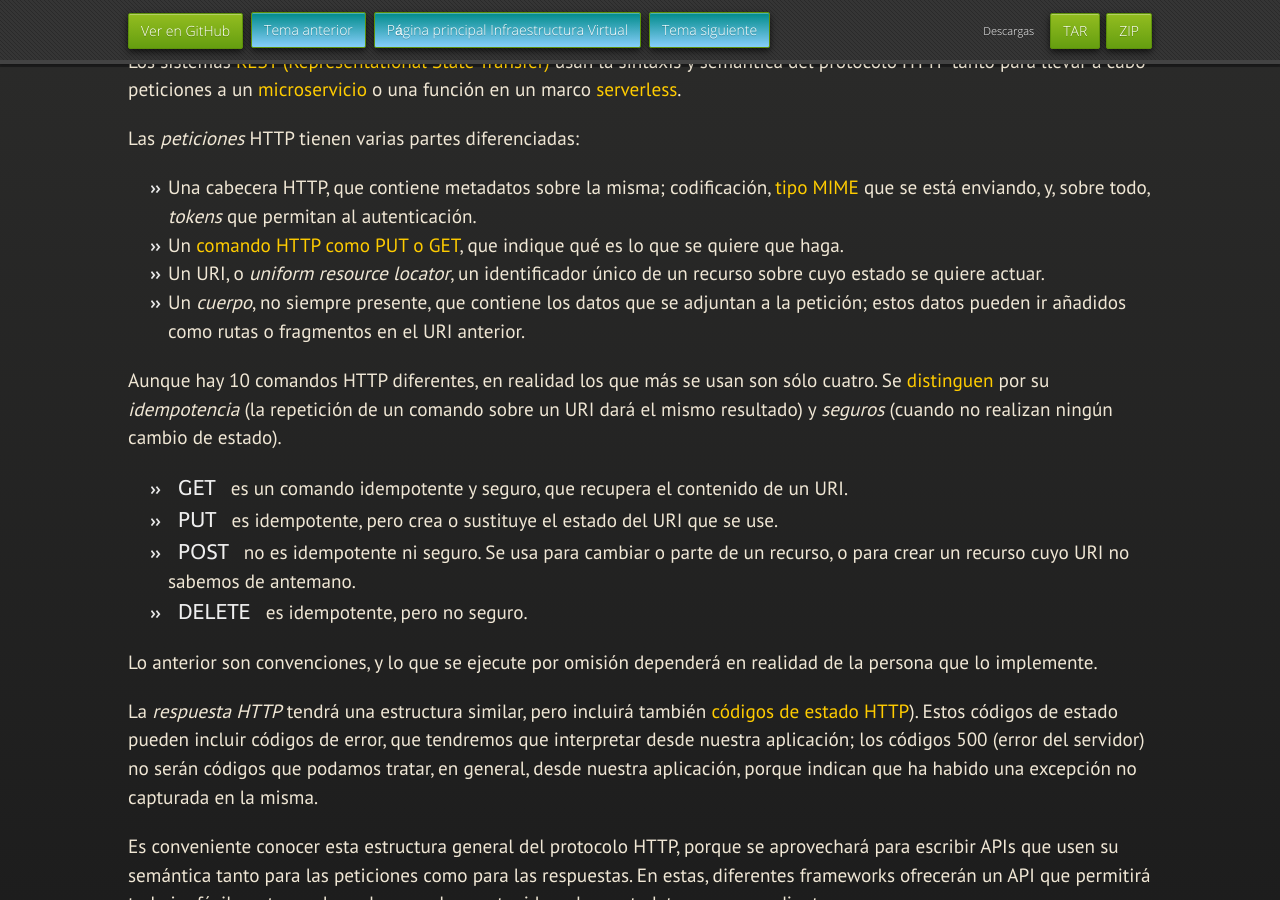
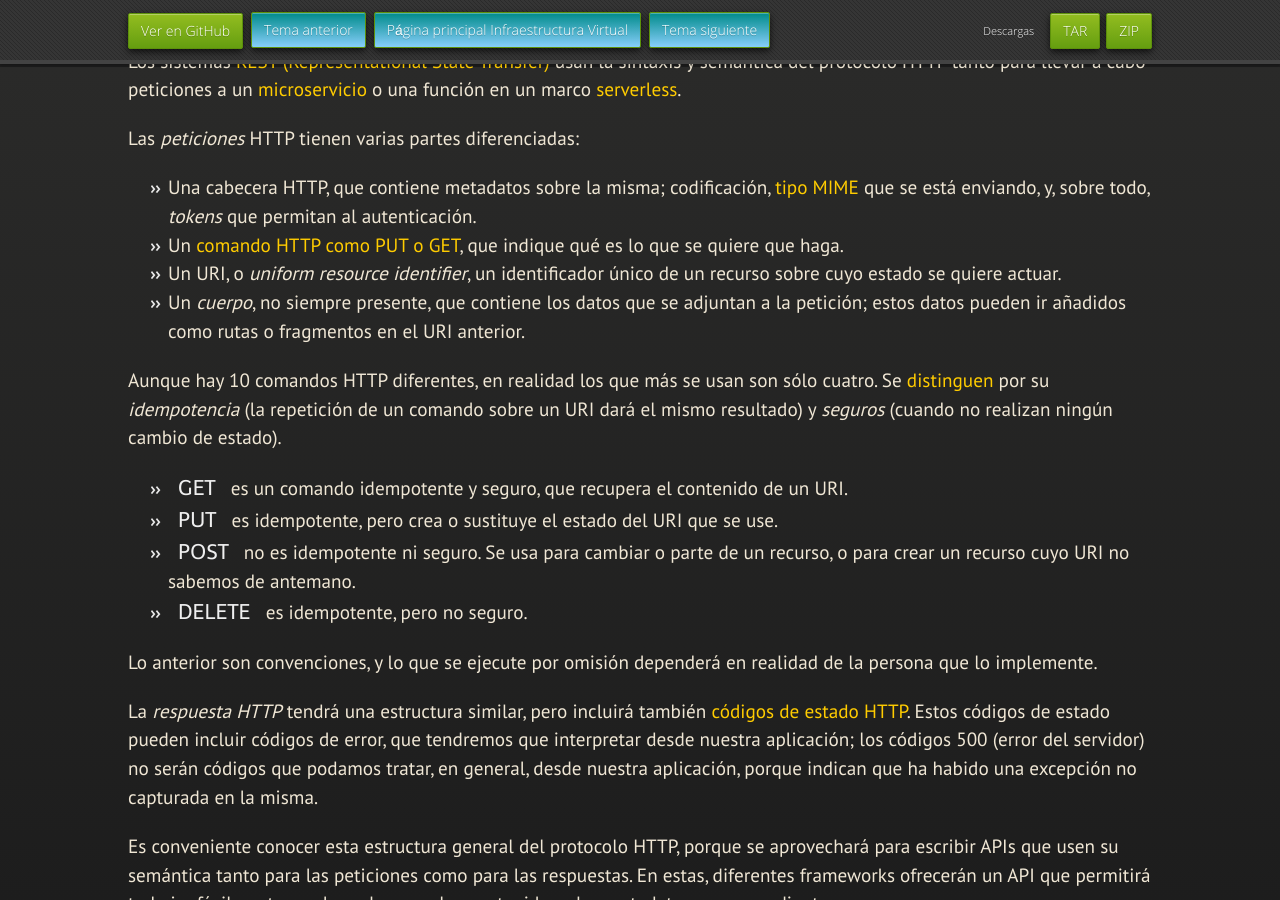
Before and after one commit to JJ/IV, a Jekyll site: the page built from documentos/temas/REST.md, in a window 1280 px wide and 900 px high, scrolled down 833 px. Built offline with Jekyll 4.4.1, drawn with Linux system fonts in a browser that asks for light colours; nearby versions of some CDN libraries; some web fonts are replaced; our own code applies the rules of GitHub Pages for plain Markdown files.

Commit message:
Sync documentos/temas/REST.md de master a gh-pages

```diff
--- a/documentos/temas/REST.md
+++ b/documentos/temas/REST.md
@@ -48,7 +48,7 @@ Las *peticiones* HTTP tienen varias partes diferenciadas:
 - Un
   [comando HTTP como PUT o GET](https://developer.mozilla.org/es/docs/Web/HTTP/Methods),
   que indique qué es lo que se quiere que haga.
-- Un URI, o *uniform resource locator*, un identificador único de un
+- Un URI, o *uniform resource identifier*, un identificador único de un
   recurso sobre cuyo estado se quiere actuar.
 - Un *cuerpo*, no siempre presente, que contiene los datos que se
   adjuntan a la petición; estos datos pueden ir añadidos como rutas o
@@ -75,7 +75,7 @@ dependerá en realidad de la persona que lo implemente.
 
 La *respuesta HTTP* tendrá una estructura similar, pero incluirá
 también
-[códigos de estado HTTP](https://developer.mozilla.org/es/docs/Web/HTTP/Status)).
+[códigos de estado HTTP](https://developer.mozilla.org/es/docs/Web/HTTP/Status).
 Estos
 códigos de estado pueden incluir códigos de error, que tendremos que
 interpretar desde nuestra aplicación; los códigos 500 (error del
```
